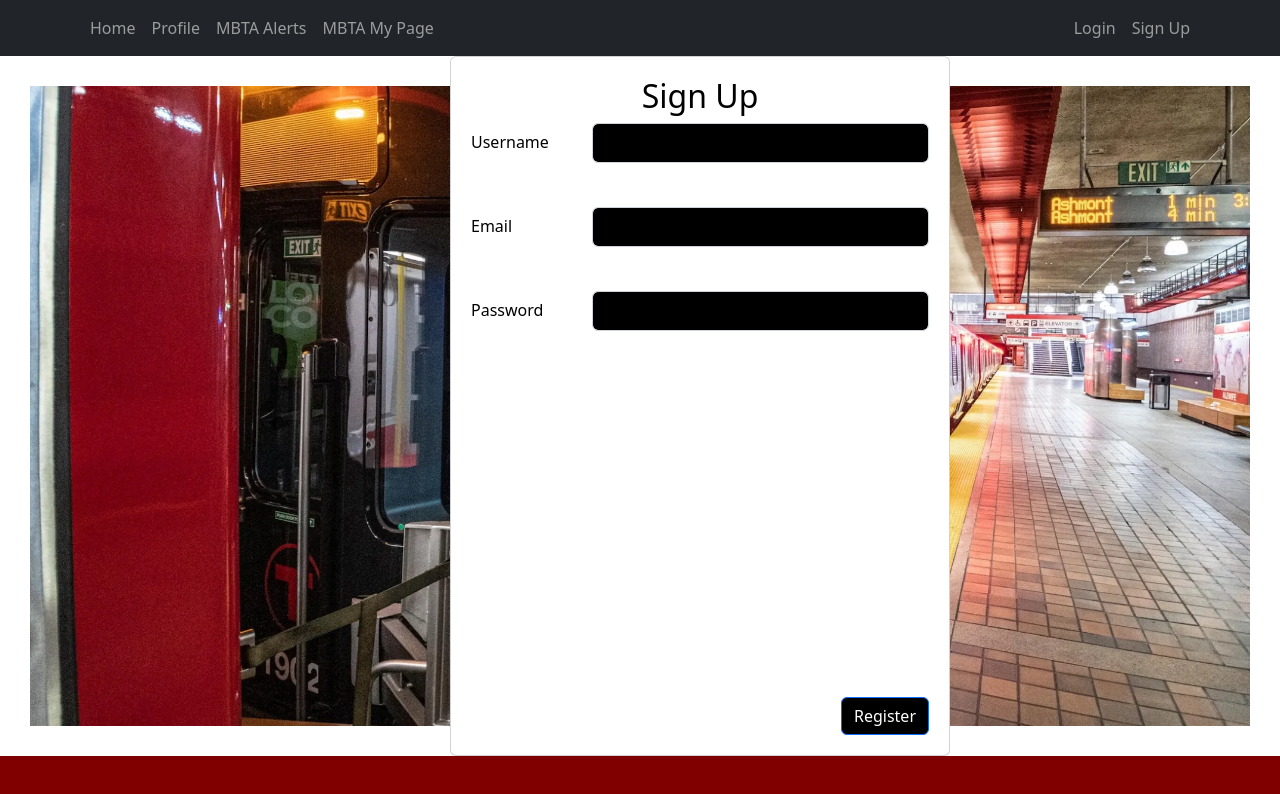
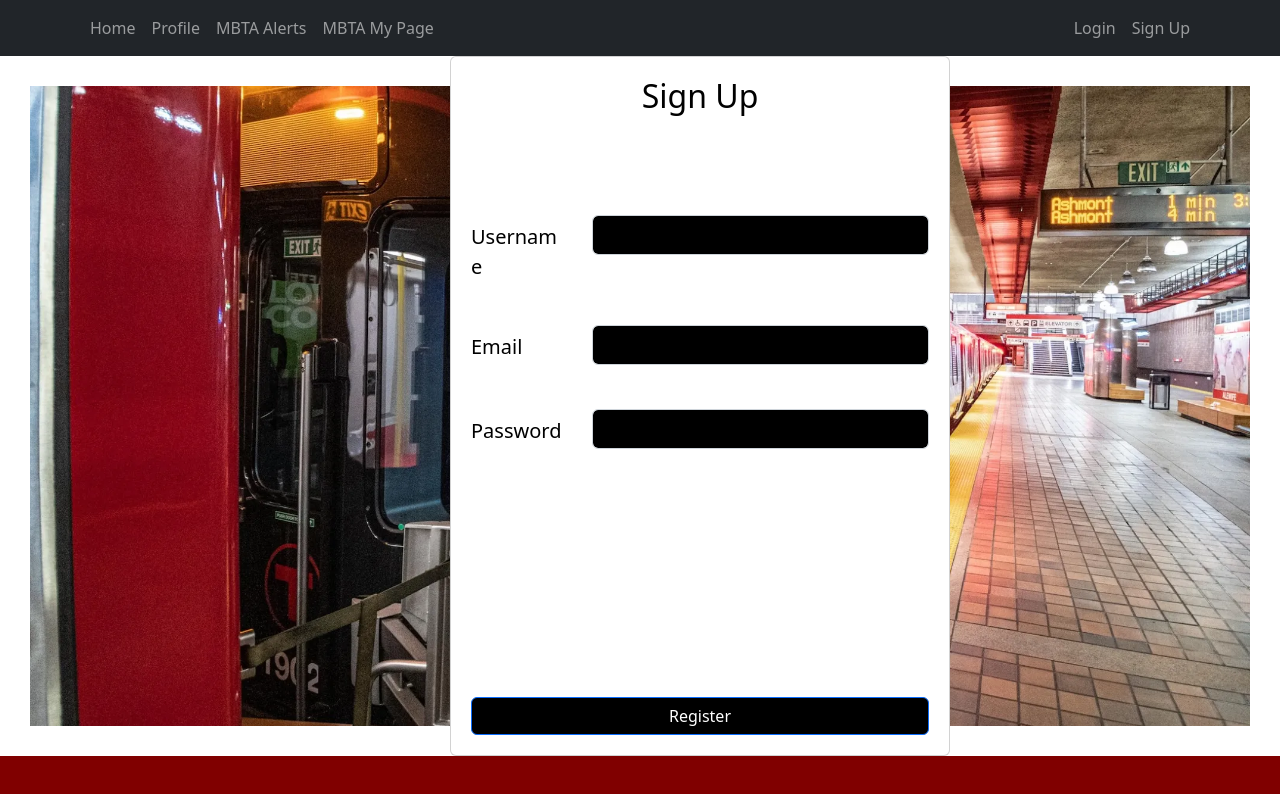
Before and after one commit to PisethSun/MBTA-Relief, a React (Create React App) app in the folder frontend/: page /signup in a window 1280 px wide. Shown: the top 794 px of the page. Built offline with nearby package versions, Linux system fonts and the light colour scheme.

Commit message:
Updated spacing in card

```diff
--- a/frontend/src/components/pages/registerPage.js
+++ b/frontend/src/components/pages/registerPage.js
@@ -37,10 +37,10 @@
         <div style={{ position: 'absolute', top: '50%', right: '300px', transform: 'translateY(-50%)', zIndex: 1 }}>
           <div className="card" style={{ width: '500px', backgroundColor: 'white', padding: '20px', height: '700px', display: 'flex', flexDirection: 'column', justifyContent: 'space-between' }}>
             <div>
-              <h2 style={{ textAlign: 'center', color: 'black' }}>Sign Up</h2>
+              <h2 style={{ textAlign: 'center', color: 'black',marginBottom:'100px' }}>Sign Up </h2>
               <Form onSubmit={handleSubmit} style={{ display: 'flex', flexDirection: 'column', gap: '20px' }}>
                 <div className="mb-3 row">
-                  <label htmlFor="username" className="col-sm-3 col-form-label" style={{ color: 'black', textAlign: 'left' }}>Username</label>
+                  <label htmlFor="username" className="col-sm-3 col-form-label" style={{ color: 'black', textAlign: 'left',fontSize:'20px' }}>Username</label>
                   <div className="col-sm-9">
                     <input
                       type="text"
@@ -48,12 +48,12 @@
                       id="username"
                       name="username"
                       onChange={handleChange}
-                      style={{ backgroundColor: 'black', color: 'white', height: '40px', marginRight: '10px' }}
+                      style={{ backgroundColor: 'black', color: 'white', height: '40px', marginRight: '10px', marginBottom:'70px' }}
                     />
                   </div>
                 </div>
                 <div className="mb-3 row">
-                  <label htmlFor="email" className="col-sm-3 col-form-label" style={{ color: 'black', textAlign: 'left' }}>Email</label>
+                  <label htmlFor="email" className="col-sm-3 col-form-label" style={{ color: 'black', textAlign: 'left', fontSize:'20px' }}>Email</label>
                   <div className="col-sm-9">
                     <input
                       type="email"
@@ -61,12 +61,12 @@
                       id="email"
                       name="email"
                       onChange={handleChange}
-                      style={{ backgroundColor: 'black', color: 'white', height: '40px', marginRight: '10px' }}
+                      style={{ backgroundColor: 'black', color: 'white', height: '40px', marginRight: '10px', marginBottom:'60px' }}
                     />
                   </div>
                 </div>
                 <div className="mb-3 row">
-                  <label htmlFor="password" className="col-sm-3 col-form-label" style={{ color: 'black', textAlign: 'left' }}>Password</label>
+                  <label htmlFor="password" className="col-sm-3 col-form-label" style={{ color: 'black', textAlign: 'left',fontSize:'20px' }}>Password</label>
                   <div className="col-sm-9">
                     <input
                       type="password"
@@ -74,7 +74,7 @@
                       id="password"
                       name="password"
                       onChange={handleChange}
-                      style={{ backgroundColor: 'black', color: 'white', height: '40px', marginRight: '10px' }}
+                      style={{ backgroundColor: 'black', color: 'white', height: '40px', marginRight: '10px', marginBottom: '60px' }}
                     />
                   </div>
                 </div>
@@ -84,15 +84,17 @@
                   </div>
                 )}
               </Form>
+
             </div>
             <Button
               variant="primary"
               type="submit"
-              style={{ backgroundColor: 'black', alignSelf: 'flex-end' }}
+              style={{ backgroundColor: 'black',alignContent:'center' }}
               onClick={handleSubmit}
             >
               Register
             </Button>
+
           </div>
         </div>
       </div>
```
